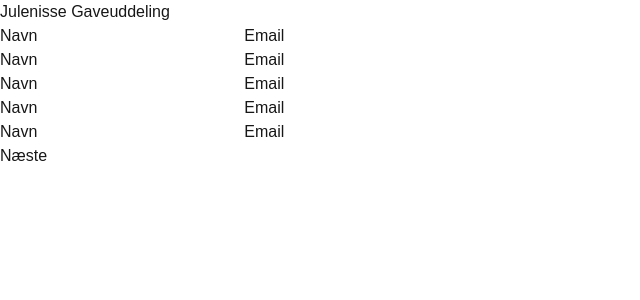
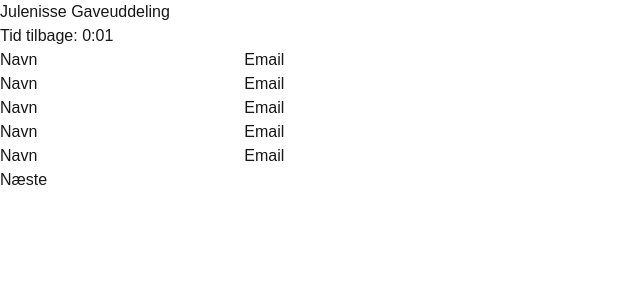
Before and after one commit to katelijacobsen/multistep-form-w-supabase, a Next.js app: page /form in a window 1280 px wide. Both pictures are taken after typing "5" into the empty fields and a click on the button "Næste". Shown: the top 300 px of the page, without its empty margins (0-640 px from the left). Built offline with nearby package versions, Linux system fonts and the light colour scheme.

Commit message:
Add if to handleStep & formAction(null)

```diff
--- a/src/app/components/StepTwo.jsx
+++ b/src/app/components/StepTwo.jsx
@@ -1,17 +1,34 @@
-export default function StepTwo({ formAction, elfCount }) {
+import { useEffect, useState } from "react";
+import { useRouter } from "next/navigation";
 
-  console.log(elfCount);
+export default function StepTwo({ formAction, elfCount, resetForm }) {
+  const [timeLeft, setTimeLeft] = useState(3);
+  const router = useRouter();
 
-  console.log(Array.from({ length: elfCount }, (_, i) => i));
+  useEffect(() => {
+    if (timeLeft <= 0) {
+      alert("Tiden er udløbet");
+      resetForm(); // Nulstil state til at starte fra Step 1
+      formAction(null) //refresh form
+      // router.push("/form");
+      return;
+    }
+
+    const timer = setInterval(() => {
+      setTimeLeft((prevTime) => prevTime - 1);
+    }, 1000);
+
+    return () => clearInterval(timer);
+  }, [timeLeft, resetForm, router]);
+
   return (
     <form>
-      {/* mapper vores nisser */}
-      {Array.from({ length: elfCount }, (_, i) => {
-        console.log("zfdsgadfgfadg");
-
-        return (
+      <p className="timer">
+        Tid tilbage: {Math.floor(timeLeft / 60)}:{String(timeLeft % 60).padStart(2, '0')}
+      </p>
+      {Array.from({ length: elfCount }, (_, i) => (
         <div key={i}>
-            <label htmlFor="name">
+          <label htmlFor={`name_${i}`}>
             Navn
             <input
               className="text-blue-800 my-2 mx-2"
@@ -19,17 +36,16 @@ export default function StepTwo({ formAction, elfCount }) {
               name={`name_${i}`}
             />
           </label>
-            <label htmlFor="name">
+          <label htmlFor={`email_${i}`}>
             Email
             <input
               className="text-blue-800 my-2 mx-2"
               type="email"
-                email={`email_${i}`}
+              name={`email_${i}`}
             />
           </label>
         </div>
-        );
-      })}
+      ))}
       <button type="submit" formAction={formAction}>
         Næste
       </button>
--- a/src/app/form/page.jsx
+++ b/src/app/form/page.jsx
@@ -24,6 +24,9 @@ const defaultState = {
 };
 
 const handleStep = (prev, formData) => {
+  if (!formData || formData.entries().next().done) {
+    return defaultState;
+  }
   if (prev.step === 0) {
     //object destructuring
     return { ...prev, step: prev.step + 1, elfCount: formData.get("elfCount") };
@@ -45,13 +48,21 @@ export default function Form() {
   const [state, formAction] = useActionState(handleStep, defaultState);
   const status = useFormStatus();
 
+  const resetForm = () => {
+    formAction(new FormData()); // Tvinger state tilbage til defaultState ved at kalde formAction uden data
+  };
+
   return (
     <>
       <h1>Julenisse Gaveuddeling</h1>
       {/* Step 1 er det første der bliver renderet. klikker man vider kommer den næste komponent op. */}
       {state.step === 0 && <Step1 formAction={formAction} />}
       {state.step === 1 && (
-        <Step2 formAction={formAction} elfCount={state.elfCount} />
+        <Step2
+          formAction={formAction}
+          elfCount={state.elfCount}
+          resetForm={resetForm}
+        />
       )}
       {state.step === 2 && <Step3 data={state} formStatus={status} />}
     </>
```
Lines whose indentation alone changed are shown as unchanged.
